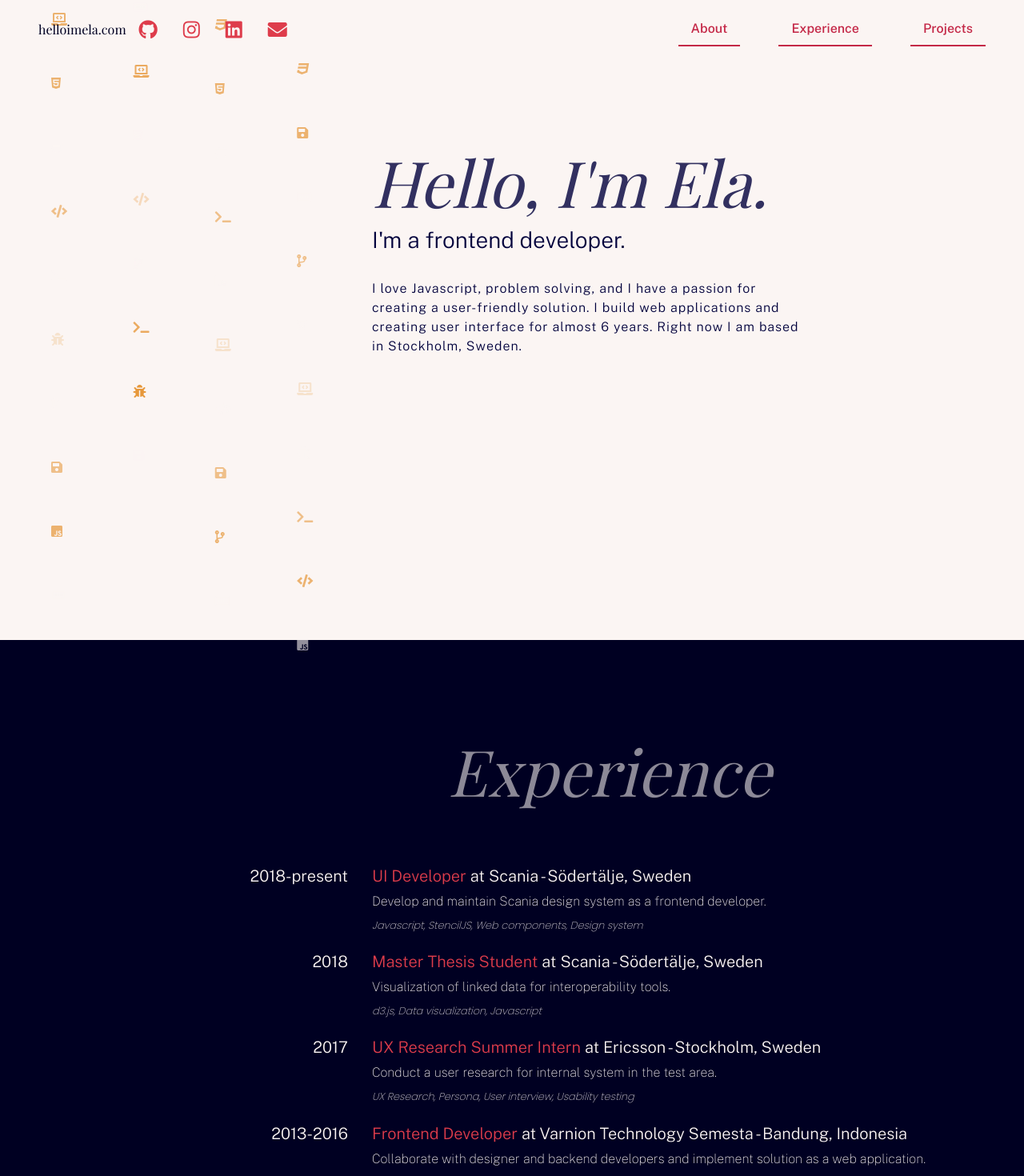
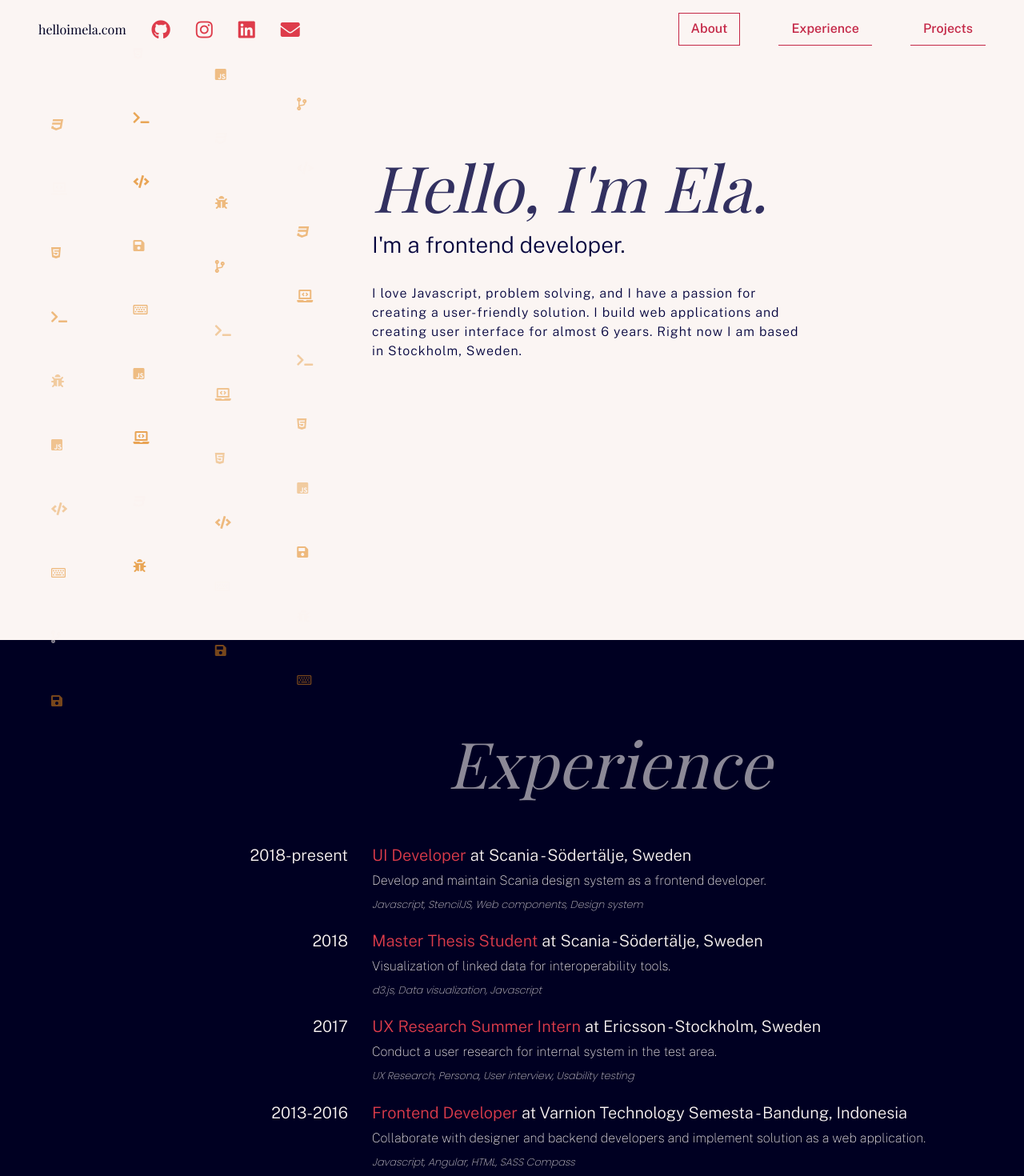
Before and after one commit to helloimela/helloimela.com, a React (Create React App) app: page / in a window 1280 px wide. Shown: the top 1470 px of the page at 80% size. Built offline with nearby package versions, Linux system fonts and the light colour scheme; a web font is replaced by a local one.

Commit message:
Add header animation and link animation

```diff
--- a/src/App.js
+++ b/src/App.js
@@ -9,15 +9,46 @@ import Profile from './components/Profile';
 import './App.scss';
 
 export default class App extends React.Component {
+  constructor(props) {
+    super(props);
+    this.experience = React.createRef();
+    this.work = React.createRef();
+
+    this.state = {
+      currentPage : ''
+    }
+  }
+
+  componentDidMount(){
+    window.addEventListener('scroll', this.scrollListener, { passive: true });
+  }
+
+  componentWillUnmount() {
+    window.removeEventListener('scroll', this.scrollListener);
+  }
+
+  scrollListener = () => {
+    const experience = this.experience.current.offsetTop;
+    const work = this.work.current.offsetTop;
+    const headerHeight = 57;
+
+    if(window.pageYOffset >= 0 && window.pageYOffset < (experience - headerHeight)) {
+      this.setState({currentPage : 'about'})
+    } else if(window.pageYOffset >= (experience - headerHeight) && window.pageYOffset < (work - headerHeight)) {
+      this.setState({currentPage : 'experience'})
+    } else {
+      this.setState({currentPage : 'work'})
+    }
+  }
 
   getNavMenu = () => {
     return (
-      <Nav>
+      <Nav className = {this.state.currentPage}>
         <Profile />
         <Nav.Item>
-          <Nav.Link href="#about">About</Nav.Link>
-          <Nav.Link href="#experience">Experience</Nav.Link>
-          <Nav.Link href="#projects">Projects</Nav.Link>
+          <Nav.Link href="#about" active={this.state.currentPage === 'about'}>About</Nav.Link>
+          <Nav.Link href="#experience" active={this.state.currentPage === 'experience'}>Experience</Nav.Link>
+          <Nav.Link href="#projects" active={this.state.currentPage === 'work'}>Projects</Nav.Link>
         </Nav.Item>
       </Nav>
     )
@@ -26,9 +57,15 @@ export default class App extends React.Component {
   render() {
     return (
       <React.Fragment>
-          <Home />
-          <Experience />
-          <Work />
+        <div className='wrapper'>
+          <Home/>
+        </div>
+        <div className='wrapper' ref={this.experience}>
+          <Experience/>
+        </div>
+        <div className='wrapper' ref={this.work}>
+          <Work ref={this.work}/>
+        </div>
         {this.getNavMenu()}
       </React.Fragment>
     )
--- a/src/App.scss
+++ b/src/App.scss
@@ -11,14 +11,18 @@
   --font-serif: 'Playfair Display', serif;
   --font-sans: 'Public Sans', sans-serif;
   --font-sans-secondary : 'Poppins', sans-serif;
-  --header-height: 51px;
+  --header-height: 57px;
 }
 
 html {
   scroll-behavior: smooth;
 }
-html, body, #root {
+html, body, #root{
   height: 100%;
+}
+
+.wrapper {
+  min-height: 100%;
 }
 
 body{
@@ -55,16 +59,56 @@ body{
   width: 100%;
   // border-bottom: 1px solid var(--primary);
   padding-top: 1rem;
-  padding-bottom: 1rem;
-  // background-color: var(--white);
+  background-color: var(--white);
   justify-content: space-between;
+  transition: all 0.5s ease-in;
+
   .nav-item a{
     color: var(--darkmagenta);
     font-weight: 531;
     text-decoration: none;
     margin-right: 3rem;
-    border-bottom: 2px solid var(--darkmagenta);
+    border-bottom: 1px solid var(--darkmagenta);
+    position: relative;
+    &:after, &:before {
+      content: '';
+      position: absolute;
+    }
+    &:before{
+      top: 0;
+      left: 0;
+      width: 100%;
+      height: 100%;
+      border: 1px solid var(--darkmagenta);
+      border-bottom: 0;
+      z-index: -2;
+    }
+    &:after{
+      width: 105%;
+      height: 105%;
+      top: -2px;
+      left: -2px;
+      z-index: -1;
+      background-color: var(--white);
+      transition: all 0.5s ease-in;
+      transform-origin: bottom left;
+    }
+
+    &:hover, &.active {
+      &:after {
+        transform: rotate(-90deg);
+      }
+    }
   }
+
+  &.experience {
+    background-color: var(--secondary);
+    color: var(--white);
+    .nav-item a:after {
+      background-color: var(--secondary);
+    }
+  }
+
   .nav-link {
     display: inline-block;
   }
--- a/src/components/components.scss
+++ b/src/components/components.scss
@@ -24,6 +24,7 @@
   align-items: center;
   margin-left: 3rem;
   .social{
+    margin-left: 1rem;
     a{
       font-size: 1.5rem;
       color: var(--primary);
@@ -38,8 +39,8 @@
   color: var(--white);
   padding-bottom: 5rem;
   .title {
-    margin-top: 4rem;
-    margin-bottom: 4rem;
+    margin-top: 3rem;
+    margin-bottom: 3rem;
     opacity: 0.7;
   }
 }
```
Also changed, not shown: src/components/Experience.js (+4 -4 lines), src/components/Home.js (+4 -4 lines), src/components/Work.js (+5 -5 lines).
